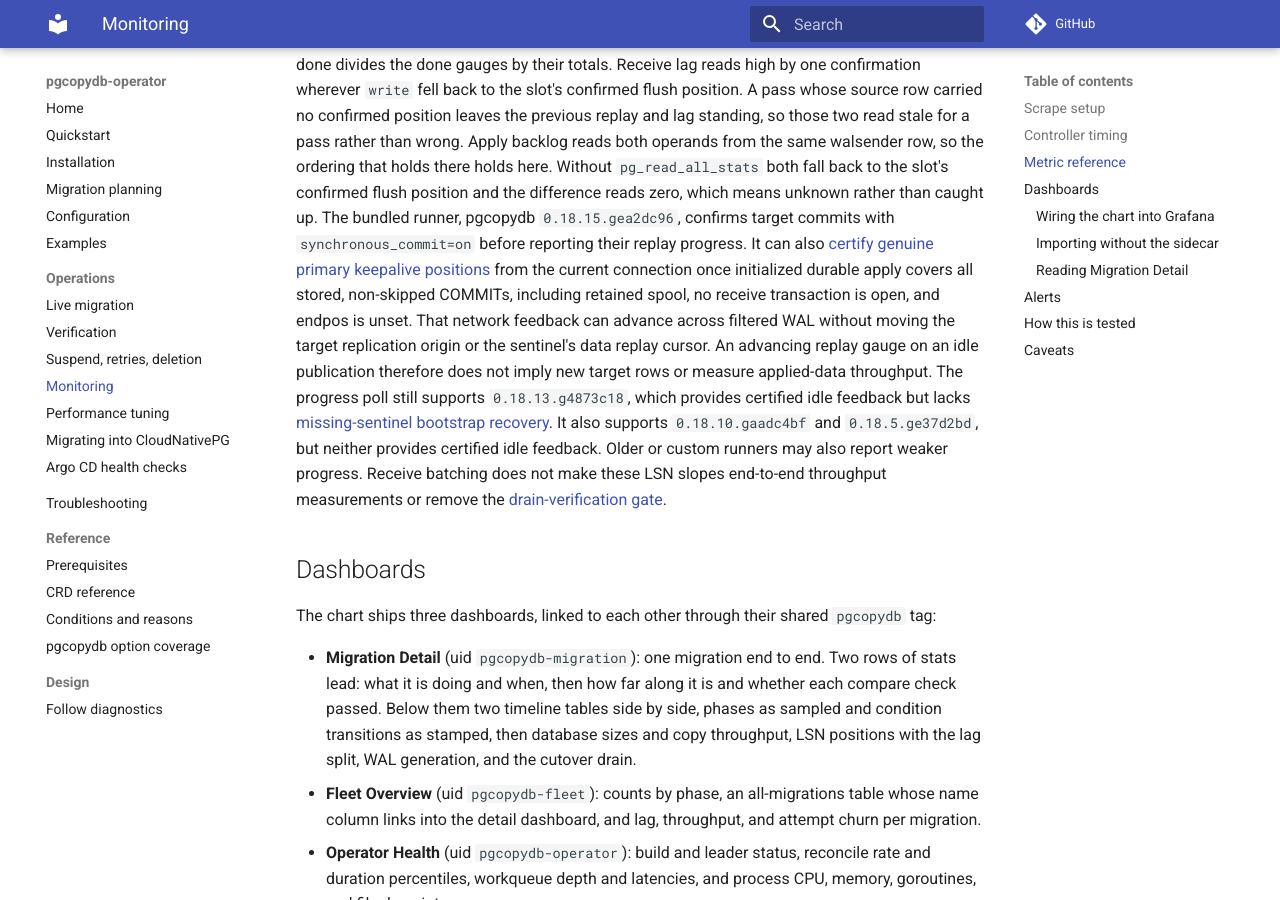
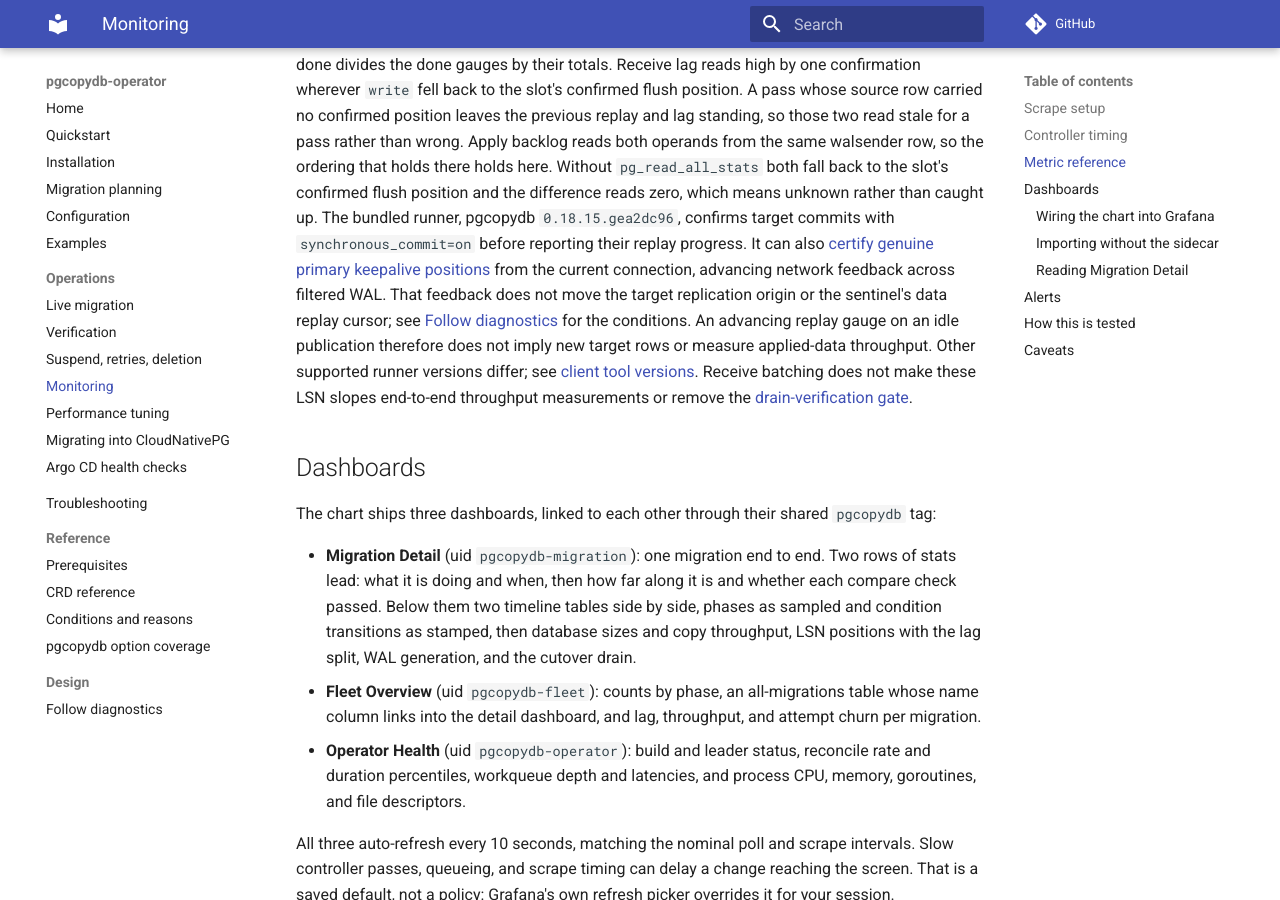
Before and after one commit to ydixken/pgcopydb-operator, an MkDocs documentation site: the page built from docs/operations/monitoring.md, in a window 1280 px wide and 900 px high, scrolled down 4554 px. Built offline with MkDocs 1.6.1 and Material for MkDocs 9.7.7, drawn with Linux system fonts in a browser that asks for light colours; comment, search, counter and statistics services are not loaded.

Commit message:
docs: give the runner version list and keepalive feedback one home
The four-version support list was written out three times, verbatim, and
the keepalive certification paragraph three times with the same source
permalinks. The version list now lives in the client tool versions
section; the keepalive explanation stays in the follow diagnostics design
doc. Referrers keep one sentence and a link.

Every drain-verification sentence is kept verbatim: certified idle
feedback advancing is not evidence that rows reached the target, and the
cutover proof is unchanged.

```diff
--- a/docs/operations/monitoring.md
+++ b/docs/operations/monitoring.md
@@ -102,12 +102,10 @@ A pass whose source row carried no confirmed position leaves the previous replay
 Apply backlog reads both operands from the same walsender row, so the ordering that holds there holds here.
 Without `pg_read_all_stats` both fall back to the slot's confirmed flush position and the difference reads zero, which means unknown rather than caught up.
 The bundled runner, pgcopydb `0.18.15.gea2dc96`, confirms target commits with `synchronous_commit=on` before reporting their replay progress.
-It can also [certify genuine primary keepalive positions](https://github.com/ydixken/pgcopydb/blob/ea2dc96a47c2f7676d71a4967d044a1e469e4110/src/bin/pgcopydb/ld_stream.c#L1521-L1546) from the current connection once initialized durable apply covers all stored, non-skipped COMMITs, including retained spool, no receive transaction is open, and endpos is unset.
-That network feedback can advance across filtered WAL without moving the target replication origin or the sentinel's data replay cursor.
+It can also [certify genuine primary keepalive positions](https://github.com/ydixken/pgcopydb/blob/ea2dc96a47c2f7676d71a4967d044a1e469e4110/src/bin/pgcopydb/ld_stream.c#L1521-L1546) from the current connection, advancing network feedback across filtered WAL.
+That feedback does not move the target replication origin or the sentinel's data replay cursor; see [Follow diagnostics](../design/follow-diagnostics.md) for the conditions.
 An advancing replay gauge on an idle publication therefore does not imply new target rows or measure applied-data throughput.
-The progress poll still supports `0.18.13.g4873c18`, which provides certified idle feedback but lacks [missing-sentinel bootstrap recovery](../troubleshooting.md#publication-retry-failures).
-It also supports `0.18.10.gaadc4bf` and `0.18.5.ge37d2bd`, but neither provides certified idle feedback.
-Older or custom runners may also report weaker progress.
+Other supported runner versions differ; see [client tool versions](../reference/prerequisites.md#client-tool-versions).
 Receive batching does not make these LSN slopes end-to-end throughput measurements or remove the [drain-verification gate](live-migration.md#manual-cutover-runbook).
 
 ## Dashboards
```
Also changed, not shown: docs/design/follow-diagnostics.md (+2 -2 lines), docs/operations/live-migration.md (+2 -6 lines), docs/operations/performance.md (+1 -1 lines), docs/reference/prerequisites.md (+6 -0 lines).
